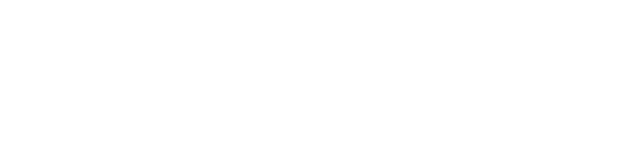
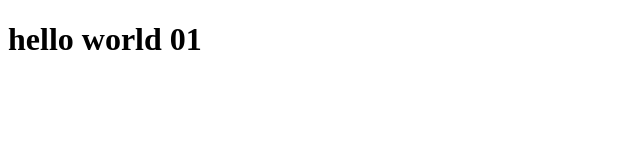
Before and after one commit to r2s1f6/hellor2s1f6, a plain HTML site: page index.html in a window 1280 px wide. Shown: the whole page, without its empty margins (0-640 px from the left). Drawn offline with Linux system fonts and the light colour scheme.

Commit message:
added h1 tag to index.html
detailed description

```diff
--- a/index.html
+++ b/index.html
@@ -7,6 +7,6 @@
     <title>Document</title>
 </head>
 <body>
-
+    <h1>hello world 01</h1>
 </body>
 </html>
```
